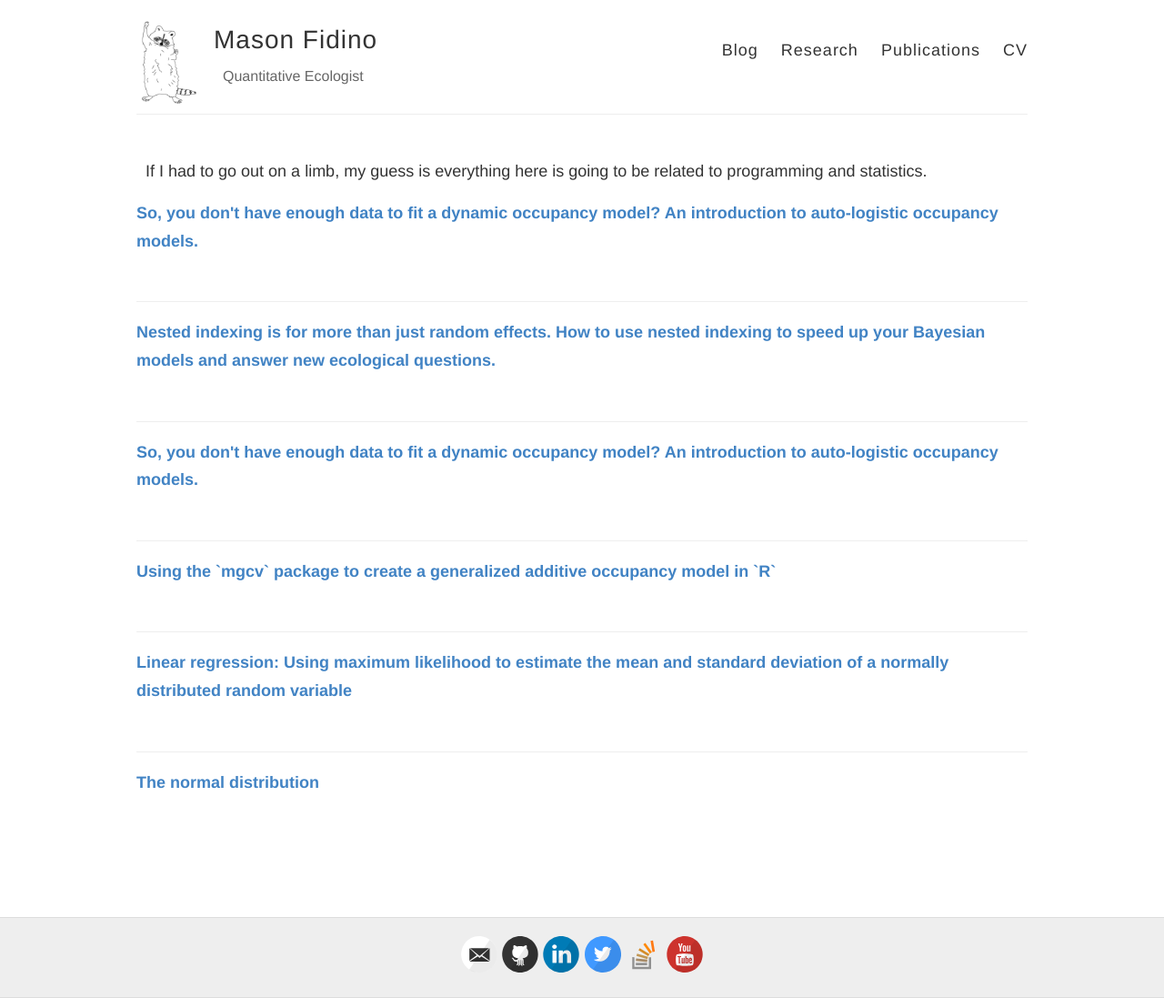
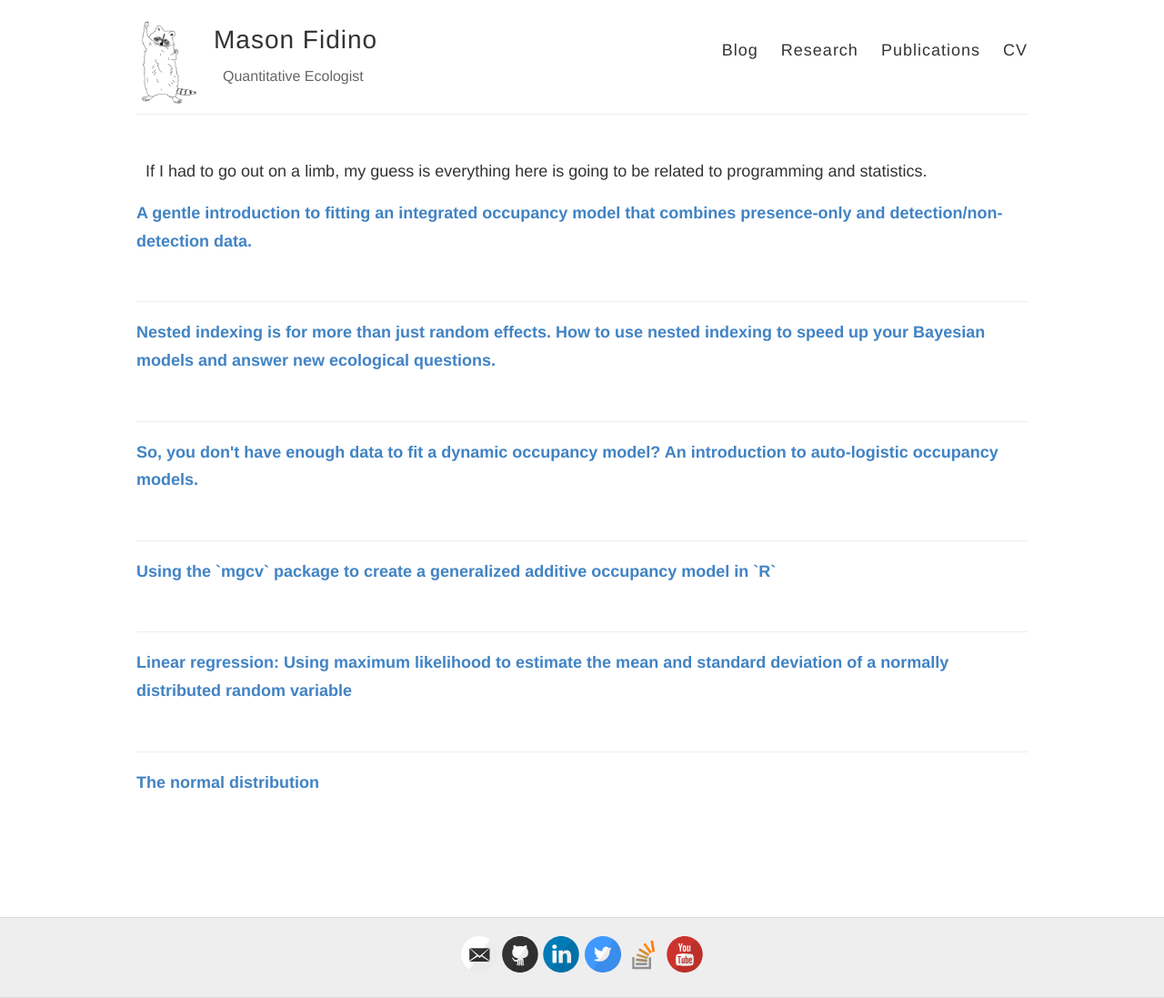
Before and after one commit to mfidino/mfidino.github.io, a Jekyll site: the page built from blog/index.html, in a window 1280 px wide. Shown: the whole page at 91% size. Built offline with Jekyll 4.4.1, drawn with Linux system fonts in a browser that asks for light colours; some of the changed lines change nothing that is shown.

Commit message:
Update 2021-8-25-bayesian_integrated_model.md

````diff
--- a/blog/_posts/2021-8-25-bayesian_integrated_model.md
+++ b/blog/_posts/2021-8-25-bayesian_integrated_model.md
@@ -1,16 +1,23 @@
 ---
 layout: post
-title: So, you don't have enough data to fit a dynamic occupancy model? An introduction to auto-logistic occupancy models.
+title: A gentle introduction to fitting an integrated occupancy model that combines presence-only and detection/non-detection data.
 category: blog
 ---
 
 Species distribution models (SDM) are useful tools in ecology and conservation biology. As the name implies, SDMs are used to estimate species presence or abundance across geographic space and/or through time. At their core, SDMs are a way to correlate environmental covariates--be they spatial, temporal, or both--to known locations of a speices. Generally this is done through some form of regression analysis.
 
-SDMs are being regularly improved, and one class of model I am very excited about is integrated SDMs. These models were developed, in part, to take advantage of the ever growing data sources that ecologists have access to (e.g., data from public participitory science, museum collections, and wildlife surveys, among others). What is great about integrated SDMs is that they allow you to combine these different types of species location data within the same statistical model. And because of this, integrated SDMs usually (not always) improve your predictive accuracy and the precision of your model estimates. And while models that combine data sources are being used now more than ever, I would argue that they are still not seeing widespread use. So why is that?
+SDMs are being regularly improved, and one class of model I am very excited about is integrated SDMs. These models were developed, in part, to take advantage of the ever growing data sources that ecologists have access to (e.g., data from public participitory science, museum collections, and wildlife surveys, among others). What is great about integrated SDMs is that they allow you to combine these different types of species location data within the same statistical model. And because of this, integrated SDMs usually (not always) improve the predictive accuracy and precision of your model estimates. And while models that combine data sources are being used now more than ever, I would argue that they are still not seeing widespread use. So why is that?
 
-In my opinion, the biggest hurdle that prevents the widescale adoption of integrated SDMs is that the math associated to them can be complex and use non-standard likelihood functions that may need to be coded up by hand. And to be honest, trying to understand that math is hard, especially as papers may need to skip some algebraic steps in the model formulation to save space! And while I am no expert in integrated SDMs, I do have some experience with them, and so wanted to dispell some of the confusion for at least one model I have been using in my own research, which is an integrated SDM that can combine opportunistic presence-only data (e.g., data from public participatory science) with detection / non-detection data (e.g., data from camera traps, repeated bird counts, etc.).
+In my opinion, the biggest hurdle that prevents the widescale adoption of integrated SDMs is that the math associated to them can be complex and use non-standard likelihood functions that may need to be coded up by hand. And to be honest, trying to understand that math is hard, especially as papers may need to skip some algebraic steps in the model formulation to save space! And while I am no expert in integrated SDMs, I want to take the time to dispel some of the confusion for one model I have been using in my own research, which is an integrated SDM that combine opportunistic presence-only data (e.g., data from public participatory science) with detection / non-detection data (e.g., data from camera traps, repeated bird counts, etc.).
 
-So, in this post I am going to 1) walk through the model in Koshkina *et al.* (2017), 2) show how they can be written out in `JAGS`, and 3) simulate some data and show you that this model works. If you have not caught on by now from my other posts, simulating data is a sure fire way to ensure you've coded your model up correctly and therefore I do it whenever I'm trying to learn new statistical techniques. To keep some of the coding parts short, I've compartmentalized a lot of the code into functions, all of which is stored on this GitHub repository.
+In this post I am going to 1) walk through the model in [Koshkina *et al.* (2017)](https://besjournals.onlinelibrary.wiley.com/doi/10.1111/2041-210X.12738), 2) show how the model can be written out in `JAGS`, and 3) simulate some data and fit the model. To keep some of the coding parts short, I've compartmentalized a lot of the code into functions, all of which is stored on this GitHub repository.
+
+Here are some links to the other parts of the post in case you want to skip around.
+
+1. [The model](#markdown-header-the-model)
+2. [How to code up the model in `JAGS`](#markdown-header-how-to-code-up-the-model-in-jags)
+3.
+
 
 
 ## The model
@@ -144,22 +151,25 @@ $$PO^{-1}(x,y) = \frac{\text{exp}(x + y)}{1 + \text{exp}(y)}$$
 
 And that is the breakdown of the likelihood of the presence-only data. Hopefully this additional explanation here makes the model a bit easier to understand. In summary, this model has three linear predictors. One for the latent state that is partially informed by the presence-only data and detection/non-detection data, one to account for the bias in the opportunistic presence-only data, and one to account for false absencses in the detection / non-detection data.
 
+<p><a href="#top" style>Back to top ⤒</a></p>
 
 ## How to code up the model in `JAGS`
 
 For this example I'm going to focus on modeling species occupancy instead of abundance, though the model can easily be modified to estimate abundance by changing the likelihood function of the latent state model.
 
-With that out of the way, to code up this model in `JAGS` there are two things we need to overcome.
+To code up this model in `JAGS` there are two things we need to overcome.
 
 1. Approximating the integrals in the model with a Riemann sum.
-2. Incorporating the non-standard likelihood of the presence-only data model.
+2. Incorporate the non-standard likelihood of the presence-only data model with the Bernoulli "ones trick".
 
-The first step is not difficult. For the region *B*, all we need to do is break it up into a "sufficiently fine grid" (*sensu* Dorazio 2014) and evaluate the model in each grid cell.
+The first step is not difficult. For the region *B*, all we need to do is break it up into a "sufficiently fine grid" (Dorazio 2014) and evaluate the model in each grid cell.
 ![A landscape with a grid of cells]({{site.url}}/blog/images/iocm01.jpeg#center)
 
- What is sufficiently fine? I've seen some suggestions that you need at least 10000, but in reality the number of cells is going to depend on the landscape heterogeneity you are trying to capture and your data. For example, a smaller study region roughly the size of a city may not need 10000 grid cells. For example, I've had success with this model splitting Chicago, IL, which is about 606 km<sup>2</sup>, into roughly 2500 500m<sup>2</sup> grid cells. So if you are trying to use this model on your own you may need to do some trial and error to determine what is an appropriate cell count is (i.e., fit the model with different grid cell sizes to see if it has an influence on the parameters in the latent state model).
+ What is sufficiently fine? I've seen some suggestions that you [need at least 10000](https://besjournals.onlinelibrary.wiley.com/doi/10.1111/2041-210X.12352), but in reality the number of cells is going to depend on the landscape heterogeneity you are trying to capture and your data. For example, a small study region roughly the size of a city may not need 10000 grid cells. In my own research, I've had success splitting Chicago, IL, which is about 606 km<sup>2</sup>, into roughly 2500 500m<sup>2</sup> grid cells. So if you are trying to use this model on your own you may need to do some trial and error to determine what is an appropriate cell count is (i.e., fit the model with different grid cell sizes to see if it has an influence on the parameters in the latent state model).
 
-Discretizing the region, however, means all of the data input into the model needs to be aggregated to the scale of the grid (i.e., the covariates and species data). I'll show you how to do that when I simulate some data. In our model, let `npixel` be the total number of grid cells on our landscape and `cell_area` be the log area of the gridded cell (we have to include a log offset term into the latent state linear predictor to account for the the gridding we did). The latent state model is then:
+Perhaps the trickiest part related to discretizing the region, however, means all of the data input into the model needs to be aggregated to the scale of the grid (i.e., the covariates and species data). I'll show you how to do that when I simulate some data.
+
+Now back to the model. Let `npixel` be the total number of grid cells on our landscape and `cell_area` be the log area of the gridded cell (we have to include a log offset term into the latent state linear predictor to account for the the gridding we did). The latent state model is then:
 
 ```R
 for(pixel in 1:npixel){
@@ -176,7 +186,7 @@ for(pixel in 1:npixel){
 
 ```
 
-Remember, however, that for the presence-only thinned Poisson process needs to be evaluated across the entire landscape as well (i.e., the integral in the denominator of the presence-only data model likelihood). Therefore, we may as well calcluate the thinning probability here as well (note that I'm calling these regression coeffcients `cc` instead of `c` like in the model above because `c()` is a function).
+Remember, however, that the presence-only data model needs to be evaluated across the entire landscape as well (i.e., the integral that is the denominator of the presence-only data model likelihood). Therefore, we should also calcluate the thinning probability for each cell here too.
 
 ```R
 for(pixel in 1:npixel){
@@ -200,49 +210,40 @@ for(pixel in 1:npixel){
 ```
 And now we can start coding up the likelihood of the presence-only data model. While you can easily create your own likelihood functions in `Nimble`, it's not quite as simple in `JAGS`. However, there are some workarounds, and my personal favorite is the [Bernoulli "ones trick"](https://stackoverflow.com/questions/45888970/specify-a-discrete-weibull-distribution-in-jags-or-bugs-for-r/45920885#45920885).
 
+To do this for the presence-only data model there are a two steps. First, code up the likelihood for each of the `m` presence-only datapoints. Second, input that likelihood for each data point into a Bernoulli trial and divide it by some large constant value to ensure the likelihood is between 0 and 1 such that `ones[i] ~ dbern(likelihood[i]/CONSTANT)`, where `ones` is a vector of ones the same length as `m`. This little trick evaluates the likelihood of datapoint `i` given the current model parameters in the MCMC chain, which is exactly what we need.
 
-What is the Bernoulli "ones trick"?
-
-Let's say we have some likelihood `p(data|parameters)` we want to evalulate and we know the mathematical formula for that likelihood. In a perfect world we could just add the line `data[i] ~ pdf(parameters)` to our code where `pdf` is the probability density function for our likelihood.
-
-The model above has some likelihood `p(data|parameters)` that `JAGS` does not have a probability density function for. If it was, we could include something like `y[i] ~ presence_only_pdf()`
-
-To do this for the presence-only data model there are a two steps. First, code up the likelihood for each of the `m` presence-only datapoints. Second, you input that likelihood for each data point into a Bernoulli trial and divide it by some large constant value to ensure the likelihood is between 0 and 1 such that `ones[i] ~ dbern(likelihood[i]/CONSTANT)`, where `ones` is a vector of ones the same length as `m`. This little trick will actually evaluate the likelihood of datapoint `i` given the current model parameters in the MCMC chain, which is exactly what we need.
-
-Note, however, that the presence-only data model likelihood function is for ALL the datapoints, not just 1, so it needs to be modified. This can be done by removing the product (we are only looking at a single datapoint) from the numerator and dividing the denominator by `m` (i.e., the number of presence-only datapoints). If you recall that `exp(log(x) - log(y)) = x/y` we can write this in `JAGS` making use of some [nested indexing](https://masonfidino.com/nested_indexing/) to map the `m` datapoints back to their respective grid cell
+Note, however, that the presence-only data model likelihood function presented in Koshkina *et al.* (2017)is for ALL the datapoints, and we need to evaluate the likelihood of each data point on its own. To do this, all we need to do is the product from the numerator bceause we are only looking at a single datapoint from the numerator and divide the denominator by `m` (i.e., the number of presence-only datapoints). If you recall that `exp(log(x) - log(y)) = x/y` we can write the presence-only likelihood in `JAGS` using [nested indexing](https://masonfidino.com/nested_indexing/) to map the `m` datapoints back to their respective grid cell. If I wanted to I could have coded up the presence-only data model inverse link function and applied it to the regression coefficients & covariates for each cell. However, we have already calculated `lambda` and `b` in the model so we can use them instead.
 
 ```R
 # The presence only data model.
 #
-# This part of the model just uses the
+# This part of the model uses
 #  what we have calculated above (lambda
 #  and b). The denominator of this likelihood
-#  is actually a scalar so we can calculate it
-#  outside of a for loop. Let's do that first.
+#  is a scalar so we can calculate it
+#  outside of a for loop. Let's do that first,
+#  which we are approximating as a Riemann sum.
 #
-# The presence_only data model denominator, which
-#  is the thinned poisson process across the
-#  whole region (divided by the total number of
-#  data points because it has to be
-#  evaluated for each data point).
 po_denominator <- inprod(lambda[1:npixel], b[1:npixel] ) / m
 #
 # Loop through each presence-only datapoint
 #  using Bernoulli one's trick. The numerator
 #  is just the thinned poisson process for
-#  the ith data point.
-for(i in 1:m){
-  ones[i] ~ dbern(
+#  the ith data point, and we use some
+#  nested indexing to map the data to
+#  it's associated grid cell.
+for(po in 1:m){
+  ones[po] ~ dbern(
   	exp(
-  	  log(lambda[po_pixel[i]]*b[po_pixel[i]]) -
+  	  log(lambda[po_pixel[po]]*b[po_pixel[po]]) -
   	  log(po_denominator)
 	) / CONSTANT
   )
 }
 ```
-Here, `po_pixel` that denotes the grid cell of the *ith* presence only datapoint. Remember that the likelihood function above compares the thinned Poisson process at the presence only locations to the thinned Poisson process of the whole region. If you look at the code above, that is exactly what we are doing.
+Here, `po_pixel` denotes the grid cell of the *ith* presence only datapoint.
 
-Finally, the detection/non-detection data model is basically what you'd see in a standard occupancy model, but again uses some nested indexing to map the sampled site to it's respective grid cell. I'm making the assumption here that the `W` sampling occasions are i.i.d. random variables and so will model them as a binomial process such that
+Finally, the detection/non-detection data model is basically what you'd see in a standard occupancy model, but again uses nested indexing to map the sampled site to it's respective grid cell. I'm making the assumption here that the `W` sampling occasions are i.i.d. random variables and so will model them as a binomial process such that
 
 ```R
 for(site in 1:nsite){
@@ -261,7 +262,7 @@ for(site in 1:nsite){
   )
 }
 ```
-Here is all of the model put together, some non-informative priors for all the model parameters, and a derived parameter to track how many cells the species occupies. You can find this model on [this repository here].
+Here is all of the model put together plus some non-informative priors for all the parameters and a derived parameter to track how many cells the species occupies. You can find this model on [this repository here].
 ```R
 model{
 # Bayesian version of the Koshkina (2017) model.
@@ -303,10 +304,10 @@ po_denominator <- inprod(lambda[1:npixel], b[1:npixel] ) / m
 #  using Bernoulli one's trick. The numerator
 #  is just the thinned poisson process for
 #  the ith data point.
-for(i in 1:m){
-  ones[i] ~ dbern(
+for(po in 1:m){
+  ones[po] ~ dbern(
   	exp(
-  	  log(lambda[po_pixel[i]]*b[po_pixel[i]]) -
+  	  log(lambda[po_pixel[po]]*b[po_pixel[po]]) -
   	  log(po_denominator)
 	) / CONSTANT
   )
@@ -347,4 +348,6 @@ zsum <- sum(z)
 }
 ```
 
+<p><a href="#top" style>Back to top ⤒</a></p>
+
 ## Simulating some data
````
